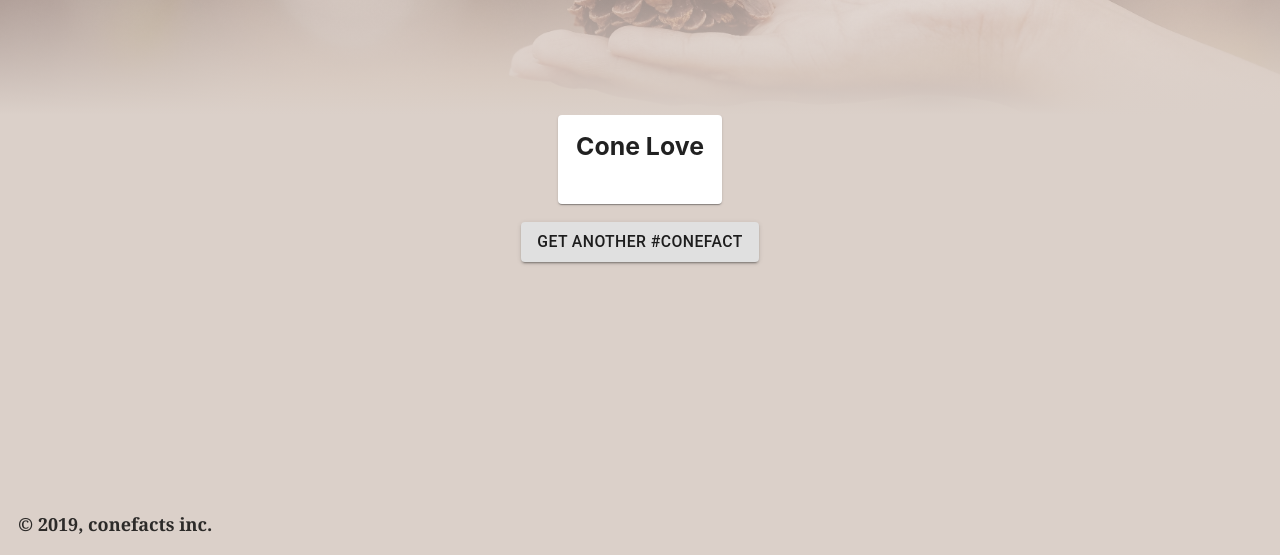
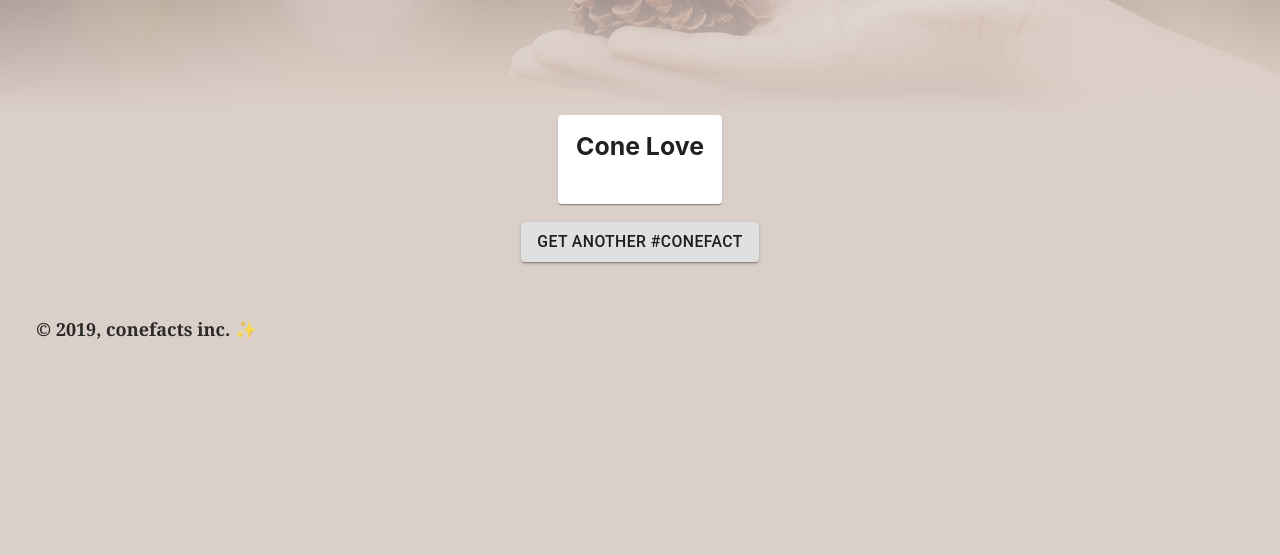
Before and after one commit to CaseyKelly/cone-facts, a Gatsby site: page / in a window 1280 px wide. Shown: the part 245-800 px from the top of the page. Built offline with nearby package versions, Linux system fonts and the light colour scheme; Gatsby itself is replaced by a stand-in of ours; what react-animations would draw is missing.

Commit message:
fix footer

```diff
--- a/src/components/layout.js
+++ b/src/components/layout.js
@@ -42,13 +42,11 @@ const Layout = ({ children }) => {
         </main>
         <footer
           style={{
-            padding: '1rem',
+            margin: '2rem',
             fontWeight: '600',
-            position: 'absolute',
-            bottom: 0,
           }}
         >
-          © {new Date().getFullYear()}, conefacts inc.
+          © {new Date().getFullYear()}, conefacts inc. ✨
         </footer>
       </div>
     </>
```
